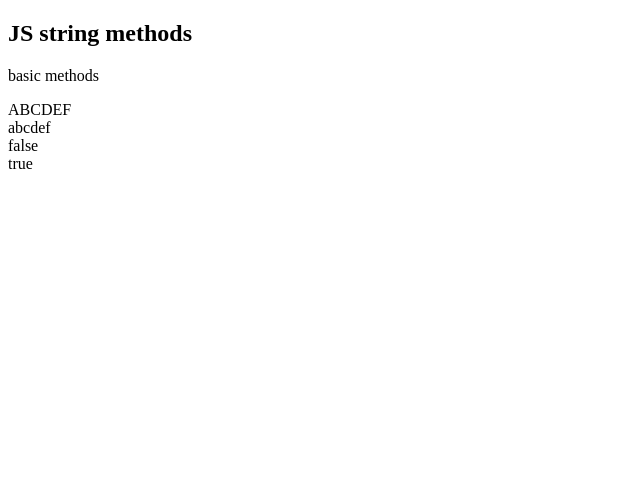
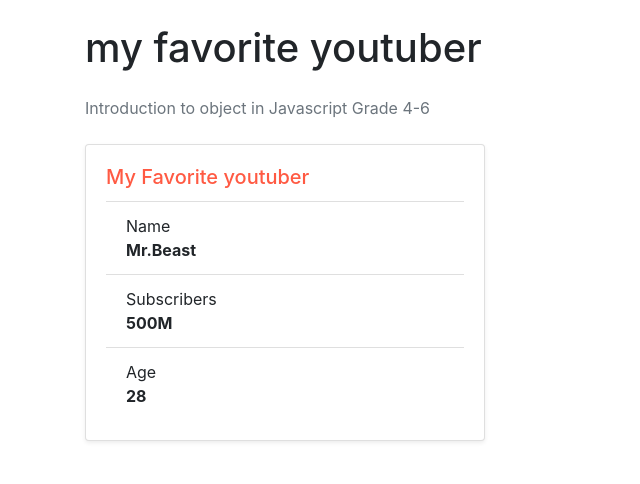
Before and after one commit to ryangithuikabuchwa/classwork-projects, a plain HTML site: page index.html in a window 1280 px wide. Shown: the whole page, without its empty margins (0-640 px from the left). Drawn offline with nearby package versions, Linux system fonts and the light colour scheme.

Commit message:
Add files via upload

```diff
--- a/index.html
+++ b/index.html
@@ -3,24 +3,52 @@
 <head>
     <meta charset="UTF-8">
     <meta name="viewport" content="width=device-width, initial-scale=1.0">
-    <title>Document</title>
+    <title> Favo Youtubers</title>
+    <link rel="stylesheet" href="https://maxcdn.bootstrapcdn.com/bootstrap/4.3.1/css/bootstrap.min.css">
 </head>
-<body>
-    <h2>JS string methods</h2>
-    <p>basic methods</p>
+<body class="py-4">
+
+    <div class="container">
+
+        <h1 class="mb-4"> my favorite youtuber</h1>
+        <p class="text-muted mb-4">
+            Introduction to object in Javascript Grade 4-6
+        </p>
+        <div class="card shadow-sm mb-3" style="max-width: 400px ;">
+            <div class="card-body">
+                <h5 class="card-title" style="color: #FF5A43;"> My Favorite youtuber</h5>
+                <ul class="list-group list-group-flush">
+                    <li class="list-group-item">
+                        <span class="card-label d-block">Name</span>
+                        <strong id="name">-</strong>
+                    </li>
+                    <li class="list-group-item">
+                        <span class="card-label d-block">Subscribers</span>
+                        <strong id="subscribers">-</strong>
+                    </li>
+                    <li class="list-group-item">
+                        <span class="card-label d-block">Age</span>
+                        <strong id="age">-</strong>
+                    </li>
+                </ul>
+            </div>
+        </div>
+    </div>
+
     <script>
-        var str = "AbCdEf"
-        document.write(str.toUpperCase());
-        document.write("<br>");
-        document.write(str.toLowerCase());
-        document.write("<br>");
-        document.write(str.startsWith('R'));
-        document.write("<br>")
+        var mySubs = {
+            name: "Mr.Beast",
+            subscribers: "500M",
+            age: "28",
+        };
 
-        var str1 = "I learnt about methods";
-        var patt = new RegExp("about")
-        var res = patt.test(str1);
-        document.write(res)
+        var nameEL = document.getElementById("name")
+        var subscribersEL = document.getElementById("subscribers")
+        nameEL.textContent = mySubs.name;
+        subscribersEL.textContent = mySubs.subscribers;
+
+         var ageEL = document.getElementById("age")
+         ageEL.textContent = mySubs["age"];
     </script>
 </body>
 </html>
```
